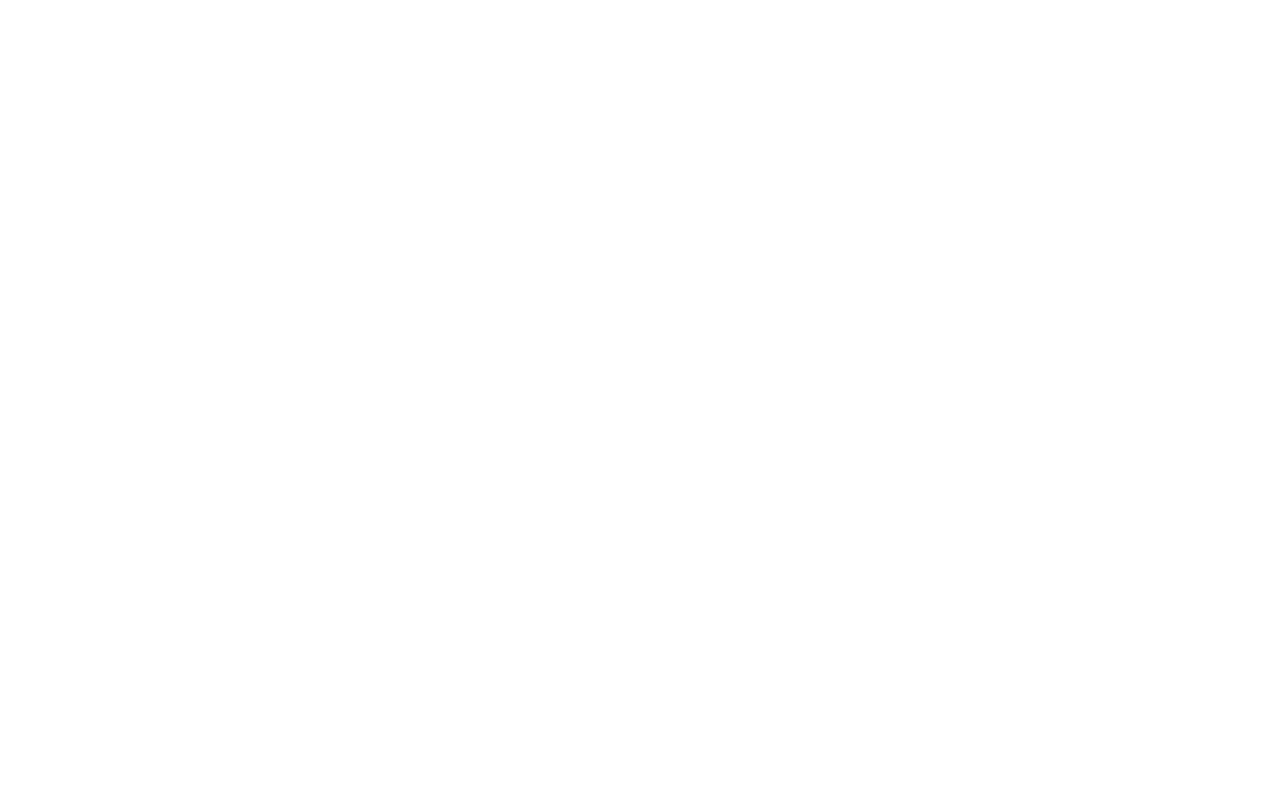
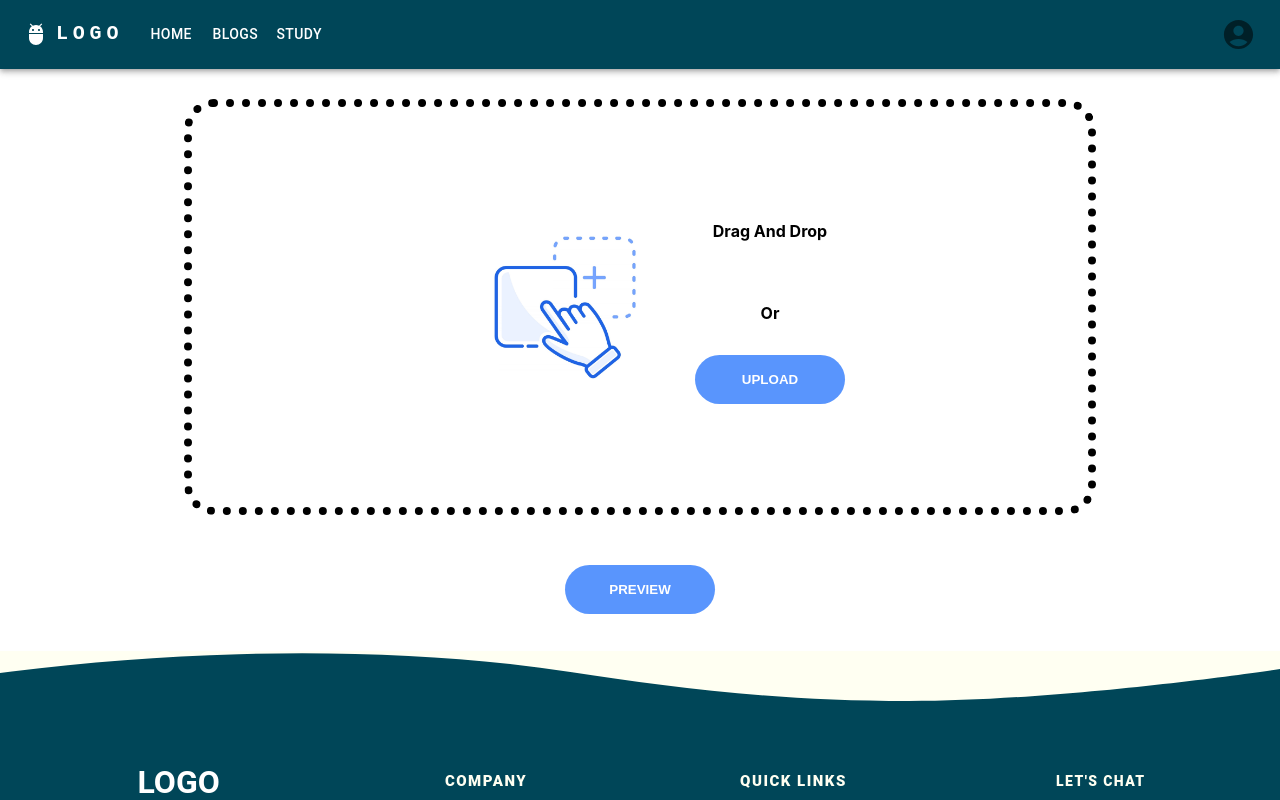
Before and after one commit to ManavMalhotra/hackathon, a React (Create React App) app in the folder frontend/: page /study/image_input in a window 1280 px wide. Before the commit this address had no page. Shown: the top 800 px of the page. Built offline with nearby package versions, Linux system fonts and the light colour scheme.

Commit message:
Modified CSS

```diff
--- a/frontend/src/App.js
+++ b/frontend/src/App.js
@@ -11,6 +11,7 @@
 import Study_mainPage from "./Components/Study_components/Study_mainPage";
 import Fun_mainPage from "./Components/Fun_components/Fun_mainPage";
 import Text_input from "./Components/Study_components/Text_input";
+import Image_input from "./Components/Study_components/Image_input";
 
 function App() {
   return (
@@ -74,6 +75,26 @@
           }
         ></Route>
         <Route
+          path="/study/text_input"
+          element={
+            <>
+              <Header />
+              <Text_input />
+              <Footer />
+            </>
+          }
+        ></Route>
+        <Route
+          path="/study/image_input"
+          element={
+            <>
+              <Header />
+              <Image_input />
+              <Footer />
+            </>
+          }
+        ></Route>
+        <Route
           path="/fun"
           element={
             <>
--- a/frontend/src/Components/Home.js
+++ b/frontend/src/Components/Home.js
@@ -60,7 +60,9 @@
           </Button>
         </div>
       </div>
-      <TestimonialSlider />
+      <div className="testimonial">
+        <TestimonialSlider />
+      </div>
     </div>
   );
 }
--- a/frontend/src/Components/Study_components/Image_input.css
+++ b/frontend/src/Components/Study_components/Image_input.css
@@ -0,0 +1,17 @@
+.image_dropper{
+    height: 50vh;
+    width:70vw;
+    display: flex;
+    justify-content: center;
+    align-items: center;
+    border: 8px dotted black;
+    border-radius: 30px;
+    margin-top: 30px;
+}
+.image_dropper > img{
+    /* scale: 0.1; */
+    align-items: center;
+    justify-content: center;
+    height: 260px;
+        width:260px;
+}
--- a/frontend/src/Components/Study_components/Image_input.js
+++ b/frontend/src/Components/Study_components/Image_input.js
@@ -0,0 +1,42 @@
+import React from "react";
+import "./Image_input.css";
+import Preview from "./Preview";
+
+function Image_input() {
+  return (
+    <>
+      <div
+        className="main"
+        style={{
+          display: "flex",
+          justifyContent: "center",
+          allignItems: "center",
+        }}
+      >
+        <div className="image_dropper">
+          <img src="../DragandDrop.webp" />
+          <br />
+          <div style={{ display: "inline" }}>
+            <h4>Drag And Drop</h4>
+            <br />
+            <h4>Or</h4>
+            <button className="btn">Upload</button>
+          </div>
+        </div>
+      </div>
+      <br />
+      <br />
+      <div
+        style={{
+          display: "flex",
+          justifyContent: "center",
+          allignItems: "center",
+        }}
+      >
+        <Preview />
+      </div>
+    </>
+  );
+}
+
+export default Image_input;
--- a/frontend/src/Components/Study_components/Preview.js
+++ b/frontend/src/Components/Study_components/Preview.js
@@ -56,7 +56,7 @@
                   height: "430px",
                   width: "80%",
                   borderRadius: "100px",
-                  backgroundColor: "white",
+                  backgroundColor: "#afc1df",
                   display: "flexbox",
                   marginLeft: "5%",
                   paddingLeft: "60px",
--- a/frontend/src/Components/Study_components/Study_mainPage.js
+++ b/frontend/src/Components/Study_components/Study_mainPage.js
@@ -1,7 +1,44 @@
+import { Typography } from "@mui/material";
 import React from "react";
+import ArrowDownwardIcon from "@mui/icons-material/ArrowDownward";
+import { Link } from "react-router-dom";
 
 function Study_mainPage() {
-  return <div>Study_mainPage</div>;
+  return (
+    <>
+      <div className="main">
+        <br />
+        <br />
+        <Typography variant="h4" gutterBottom>
+          Choose an option to procced
+        </Typography>
+        <br />
+        <div
+          style={{
+            display: "flex",
+            justifyContent: "center",
+            marginBottom: "30px",
+          }}
+        >
+          <ArrowDownwardIcon />
+        </div>
+        <br />
+        <br />
+
+        <button className="btn-7">
+          <Link to={"./text_input"}>Text as an input</Link>
+        </button>
+        <br />
+        <br />
+        <button className="btn-7">
+          <Link to={"./image_input"}>Image as an input</Link>
+        </button>
+        <br />
+        <br />
+        <br />
+      </div>
+    </>
+  );
 }
 
 export default Study_mainPage;
--- a/frontend/src/Components/Testimonials.js
+++ b/frontend/src/Components/Testimonials.js
@@ -5,7 +5,7 @@
 
 const TestimonialSlider = () => {
   const settings = {
-    dots: true,
+    dots: false,
     autoplay: true,
     infinite: true,
     speed: 1000,
@@ -17,9 +17,22 @@
   return (
     <Slider
       {...settings}
-      style={{ width: "80%", padding: "80px", marginLeft: "10vw" }}
+      style={{
+        width: "80%",
+        padding: "80px",
+        marginLeft: "10vw",
+        backgroundColour: "#afc1df",
+      }}
     >
       <div>
+        <img
+          src="./av-5.png"
+          style={{
+            height: "160px",
+            width: "160px",
+            marginLeft: "24.5vw",
+          }}
+        />
         <p className="review__text">
           "Lorem ipsum dolor sit amet consectetur adipisicing elit. Perferendis
           atque, quam minus totam maiores laborum! Impedit consectetur illum
@@ -27,10 +40,18 @@
           quis dolorem quas!"
         </p>
         <div className=" slider__content d-flex align-items-center gap-3 ">
-          <h6>Jhon Doe</h6>
+          <h5>Jhon Doe</h5>
         </div>
       </div>
       <div>
+        <img
+          src="./av-5.png"
+          style={{
+            height: "160px",
+            width: "160px",
+            marginLeft: "24.5vw",
+          }}
+        />
         <p className="review__text">
           "Lorem ipsum dolor sit amet consectetur adipisicing elit. Perferendis
           atque, quam minus totam maiores laborum! Impedit consectetur illum
@@ -38,10 +59,18 @@
           quis dolorem quas!"
         </p>
         <div className="slider__content d-flex align-items-center gap-3 ">
-          <h6>Mitchell Marsh</h6>
+          <h5>Mitchell Marsh</h5>
         </div>
       </div>
       <div>
+        <img
+          src="./av-5.png"
+          style={{
+            height: "160px",
+            width: "160px",
+            marginLeft: "24.5vw",
+          }}
+        />
         <p className="review__text">
           "Lorem ipsum dolor sit amet consectetur adipisicing elit. Perferendis
           atque, quam minus totam maiores laborum! Impedit consectetur illum
@@ -49,7 +78,7 @@
           quis dolorem quas!"
         </p>
         <div className="slider__content d-flex align-items-center gap-3 ">
-          <h6>Steven Crock</h6>
+          <h5>Steven Crock</h5>
         </div>
       </div>
     </Slider>
--- a/frontend/src/Components/home.css
+++ b/frontend/src/Components/home.css
@@ -30,6 +30,11 @@
     justify-content: center;
     margin-bottom: 3vw;
 }
+.testimonial{
+    box-shadow: 0 5px 10px rgba(154, 160, 185, .05), 0 15px 40px rgba(166, 173, 201, .2);
+    border-radius: 30px;
+    margin:60px;
+}
 
 .btn:hover {
     background-color: #4d84e2;
--- a/frontend/src/index.css
+++ b/frontend/src/index.css
@@ -11,3 +11,21 @@
   font-family: source-code-pro, Menlo, Monaco, Consolas, 'Courier New',
     monospace;
 }
+.btn-7 {
+  width: 350px;
+  background-color: #5995fd;
+  border: none;
+  outline: none;
+  height: 49px;
+  border-radius: 49px;
+  color: #fff;
+  text-transform: uppercase;
+  font-weight: 600;
+  margin: 10px 0;
+  cursor: pointer;
+  transition: 0.5s;
+}
+
+.btn-7:hover {
+  background-color: #90a5c9;
+}
```
Also changed, not shown: frontend/public/DragandDrop.webp (added), frontend/public/av-5.png (added).
